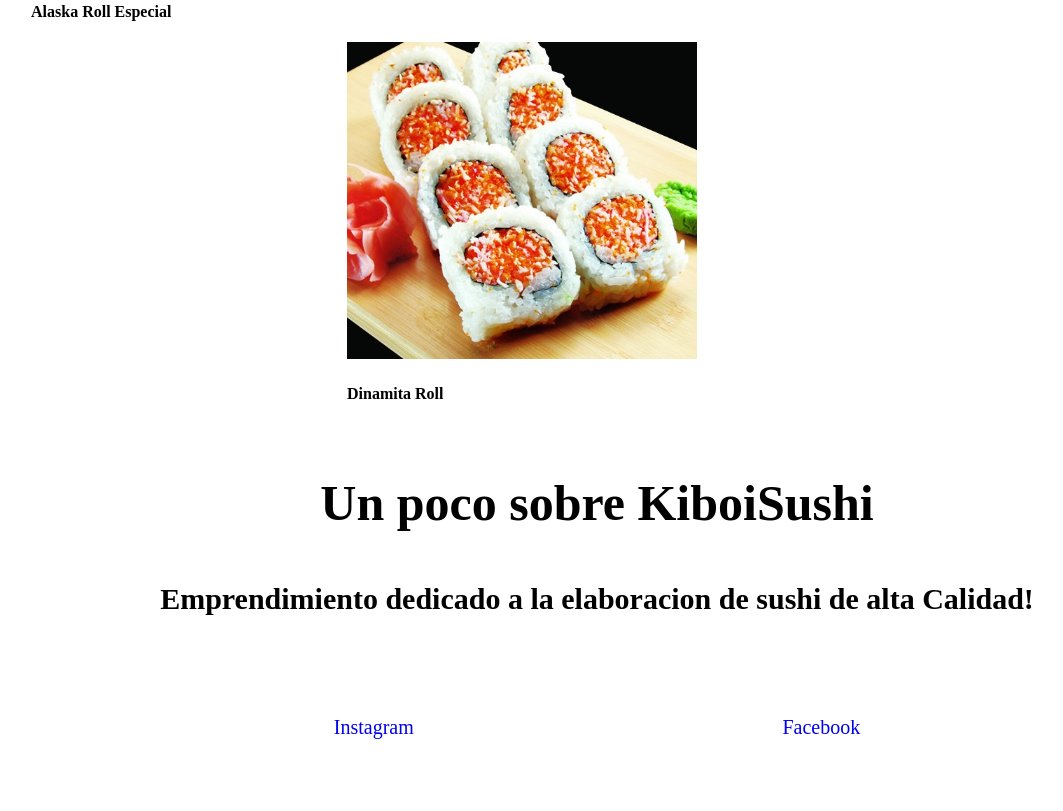
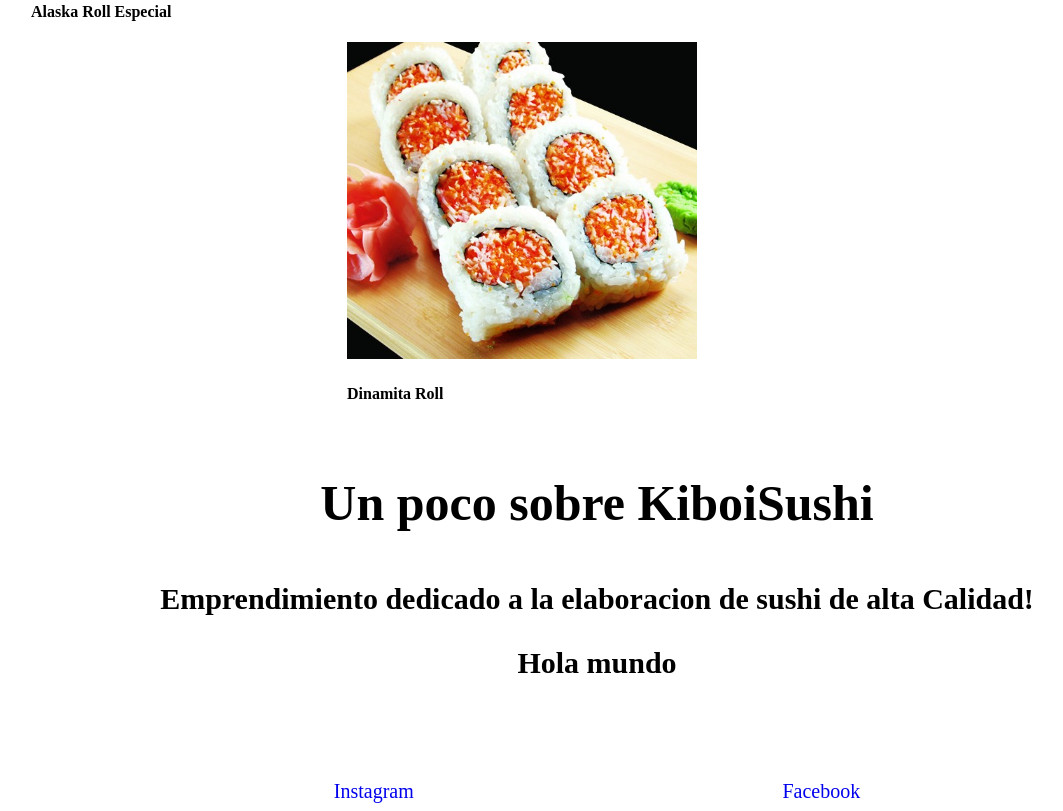
Before and after one commit to cocotero2/projectoWeb, a plain HTML site: page index.html in a window 1280 px wide. Shown: the part 974-1785 px from the top of the page, without its empty margins (43-1106 px from the left). Before the commit the page ends 1721 px from the top, so only its background shows below. Drawn offline with Linux system fonts and the light colour scheme; a web font is replaced by a local one.

Commit message:
Prueba de nuevo texto

```diff
--- a/index.html
+++ b/index.html
@@ -72,6 +72,7 @@
           <p class="Parrafo">
             Emprendimiento dedicado a la elaboracion de sushi de alta Calidad!
           </p>
+          <p class="Parrafo">Hola mundo</p>
         </article>
       </section>
     </main>
```
